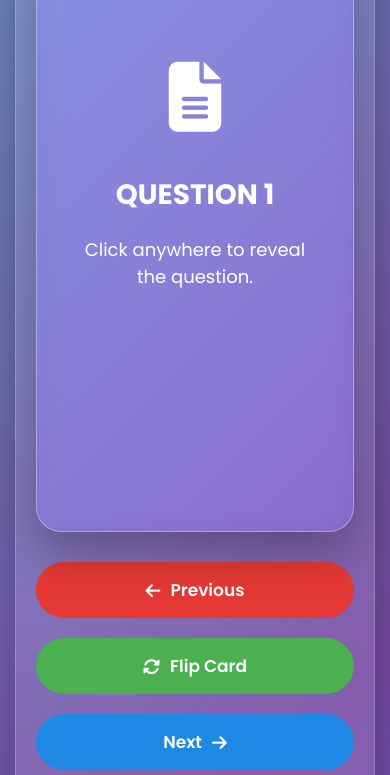
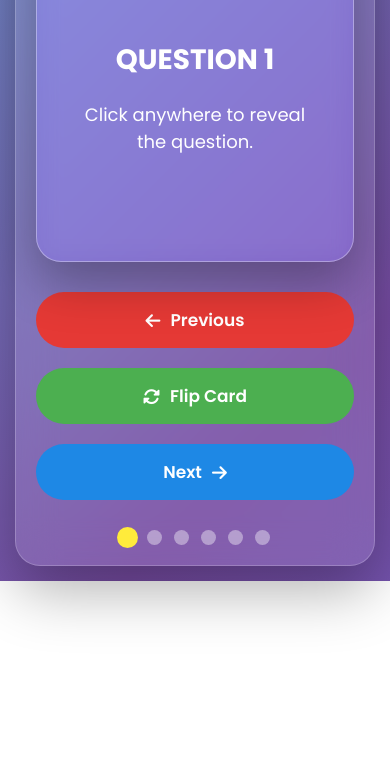
Before and after one commit to vwkichasu-lab/Question, a plain HTML site: page index.html in a window 390 px wide. Shown: the part 408-1183 px from the top of the page. After the commit the page ends 989 px from the top, so only its background shows below. Drawn offline with Linux system fonts and the light colour scheme.

Commit message:
Improve mobile card layout

```diff
--- a/style.css
+++ b/style.css
@@ -579,7 +579,9 @@ transform:translateY(0);
 
 width:100%;
 
-height:600px;
+height:520px;
+
+min-height:430px;
 
 }
 
@@ -615,7 +617,9 @@ padding:20px;
 
 .flip-card{
 
-height:650px;
+height:470px;
+
+min-height:400px;
 
 }
 
@@ -653,7 +657,9 @@ flex-direction:column;
 
 .flip-card{
 
-height:700px;
+height:430px;
+
+min-height:360px;
 
 }
 
```
